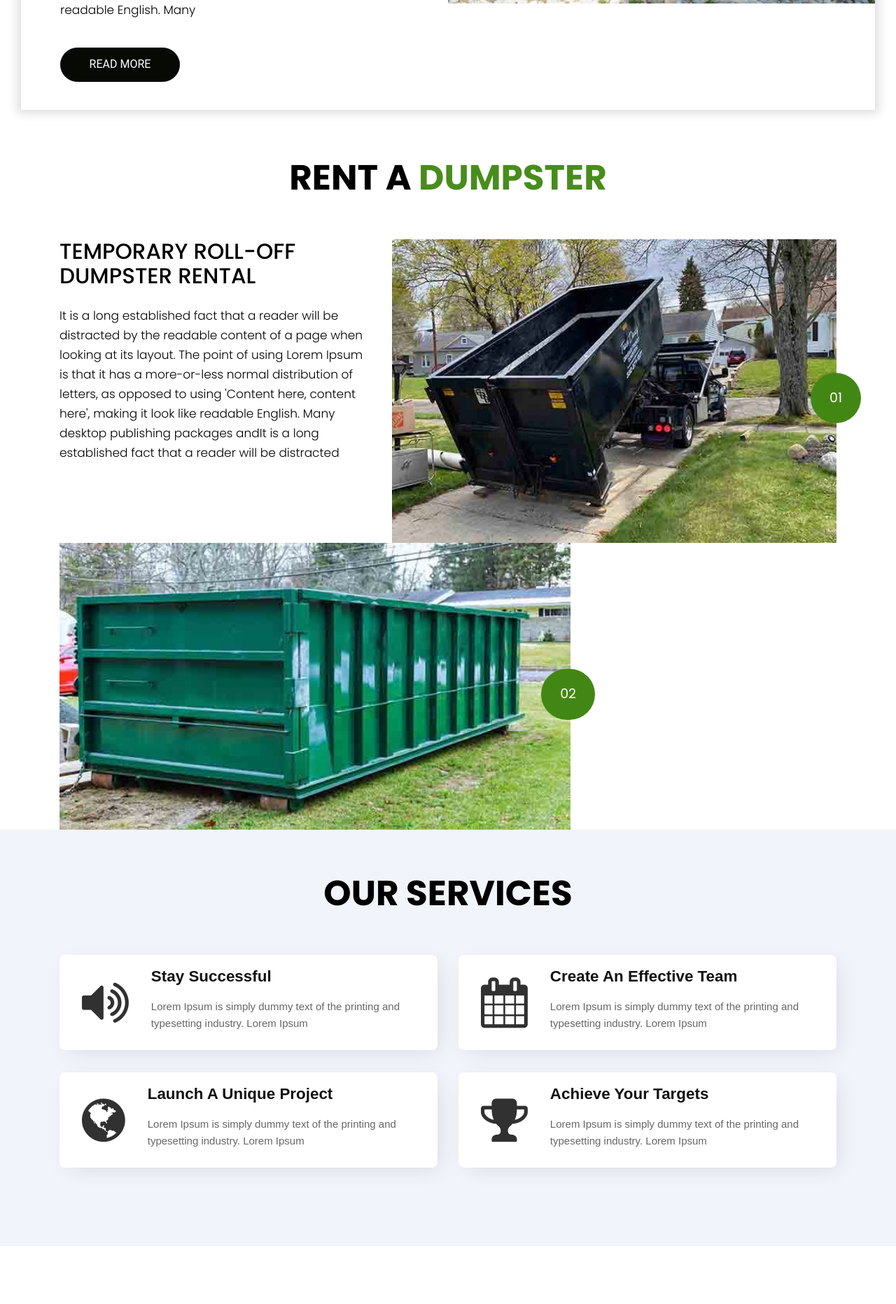
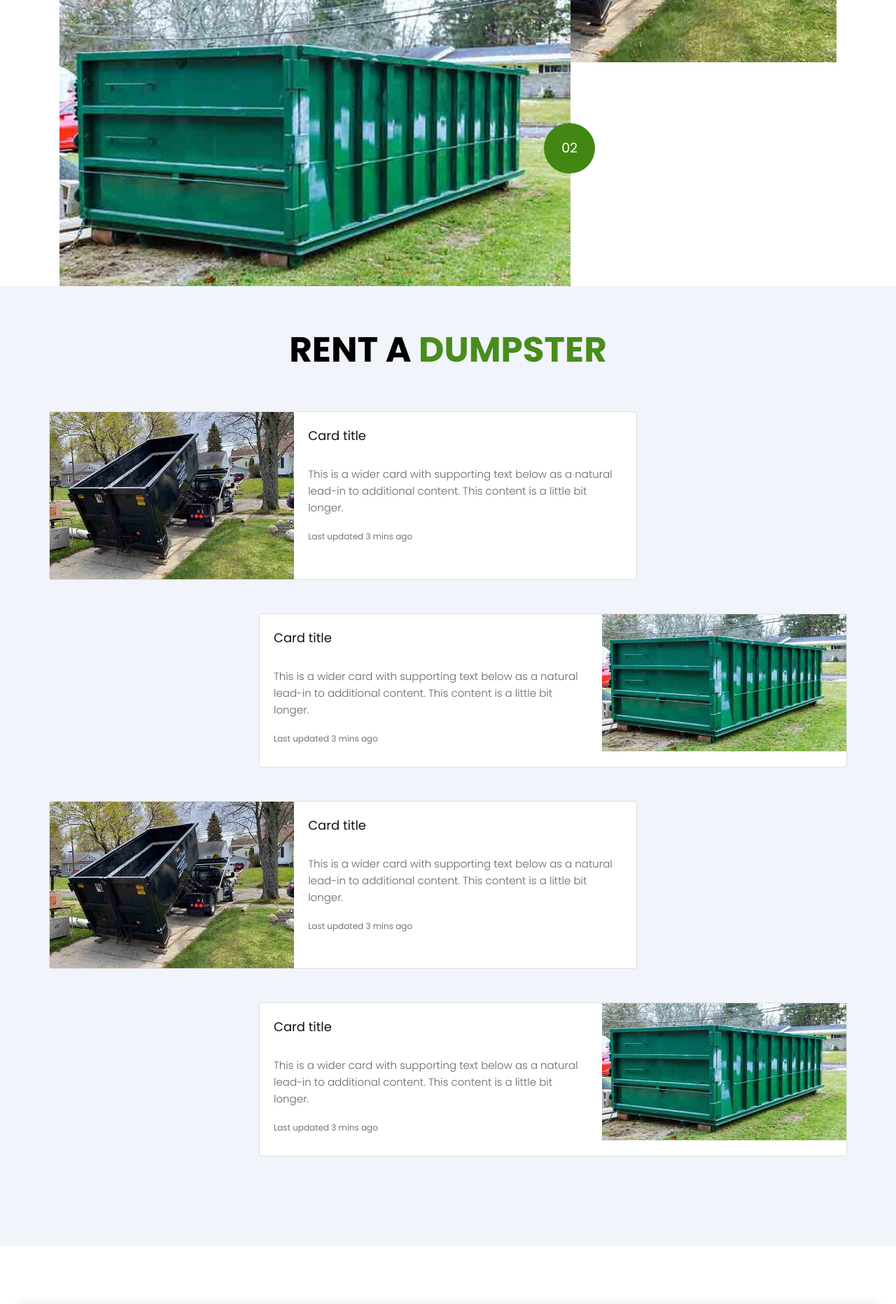
Before and after one commit to mmrubayet/dumpsterRentalSite, a Django app: page / in a window 1280 px wide. Shown: the part 1824-3688 px from the top of the page at 70% size. Run offline with Django 3.2, Linux system fonts and the light colour scheme; data comes from the database, SQL or seed files in the repository; some libraries are stand-ins or nearby versions.

Commit message:
service section rearranged in index

```diff
--- a/templates/index.html
+++ b/templates/index.html
@@ -7,6 +7,11 @@
 <div>
 
   {% include "_search.html" %}
+
+  {% include "_service.html" %}
+
+  {% include "_dumpster.html" %}
+
 
   <!-- about  -->
   <div id="about" class="about">
@@ -32,111 +37,6 @@
   </div>
   <!-- end abouts -->
 
-  <!-- dumpster -->
-  <div id="dumpster" class="vegetable">
-    <div class="container">
-      <div class="row">
-        <div class="col-md-12">
-          <div class="titlepage">
-            <h2> Rent a <strong class="llow">dumpster</strong> </h2>
-          </div>
-        </div>
-      </div>
-      <div class="row">
-        <div class="col-xl-5 col-lg-5 col-md-5 col-sm-12 ">
-          <div class="vegetable_shop">
-            <h3>TEMPORARY ROLL-OFF DUMPSTER RENTAL</h3>
-            <p>It is a long established fact that a reader will be distracted by the readable content of a page when looking at its layout. The point of using Lorem Ipsum is that it has a more-or-less normal distribution of letters, as opposed to
-              using 'Content here, content here', making it look like readable English. Many desktop publishing packages andIt is a long established fact that a reader will be distracted </p>
-          </div>
-        </div>
-        <div class="col-xl-7 col-lg-7 col-md-7 col-sm-12 ">
-          <div class="vegetable_img">
-            <figure><img src="{% static 'images/v1.jpg' %}" alt="#" /></figure>
-            <span>01</span>
-          </div>
-        </div>
-        <div class="col-xl-8 col-lg-8 col-md-8 col-sm-12 ">
-          <div class="vegetable_img">
-            <figure><img src="{% static 'images/v2.jpg' %}" alt="#" /></figure>
-            <span>02</span>
-          </div>
-        </div>
-      </div>
-    </div>
-  </div>
-  <!-- end dumpster -->
-
-
-  <!-- services section -->
-  <section>
-    <div class="container">
-
-      <div class="row">
-        <div class="col-md-12">
-          <div class="titlepage ">
-            <h2>Our Services </h2>
-          </div>
-        </div>
-      </div>
-
-      <div class="row mbr-justify-content-center">
-
-        <div class="col-lg-6 mbr-col-md-10">
-          <div class="wrap">
-            <div class="ico-wrap">
-              <span class="mbr-iconfont fa-volume-up fa"></span>
-            </div>
-            <div class="text-wrap vcenter">
-              <h2 class="mbr-fonts-style mbr-bold mbr-section-title3 display-5">Stay <span>Successful</span></h2>
-              <p class="mbr-fonts-style text1 mbr-text display-6">Lorem Ipsum is simply dummy text of the printing and typesetting industry. Lorem Ipsum</p>
-            </div>
-          </div>
-        </div>
-        <div class="col-lg-6 mbr-col-md-10">
-          <div class="wrap">
-            <div class="ico-wrap">
-              <span class="mbr-iconfont fa-calendar fa"></span>
-            </div>
-            <div class="text-wrap vcenter">
-              <h2 class="mbr-fonts-style mbr-bold mbr-section-title3 display-5">Create
-                <span>An Effective Team</span>
-              </h2>
-              <p class="mbr-fonts-style text1 mbr-text display-6">Lorem Ipsum is simply dummy text of the printing and typesetting industry. Lorem Ipsum</p>
-            </div>
-          </div>
-        </div>
-        <div class="col-lg-6 mbr-col-md-10">
-          <div class="wrap">
-            <div class="ico-wrap">
-              <span class="mbr-iconfont fa-globe fa"></span>
-            </div>
-            <div class="text-wrap vcenter">
-              <h2 class="mbr-fonts-style mbr-bold mbr-section-title3 display-5">Launch
-                <span>A Unique Project</span>
-              </h2>
-              <p class="mbr-fonts-style text1 mbr-text display-6">Lorem Ipsum is simply dummy text of the printing and typesetting industry. Lorem Ipsum</p>
-            </div>
-          </div>
-        </div>
-        <div class="col-lg-6 mbr-col-md-10">
-          <div class="wrap">
-            <div class="ico-wrap">
-              <span class="mbr-iconfont fa-trophy fa"></span>
-            </div>
-            <div class="text-wrap vcenter">
-              <h2 class="mbr-fonts-style mbr-bold mbr-section-title3 display-5">Achieve <span>Your Targets</span></h2>
-              <p class="mbr-fonts-style text1 mbr-text display-6">Lorem Ipsum is simply dummy text of the printing and typesetting industry. Lorem Ipsum</p>
-            </div>
-          </div>
-        </div>
-
-      </div>
-
-    </div>
-
-  </section>
-  <!-- services ends -->
 
   <!-- clients -->
   <div id="testimonial" class="clients">
```
